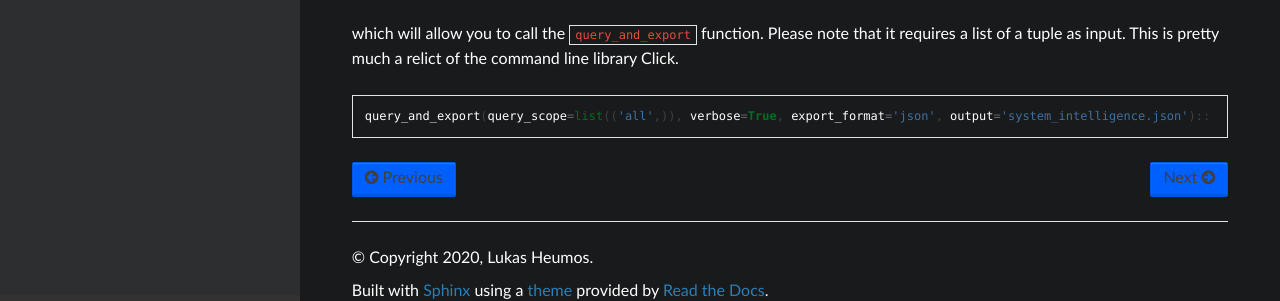
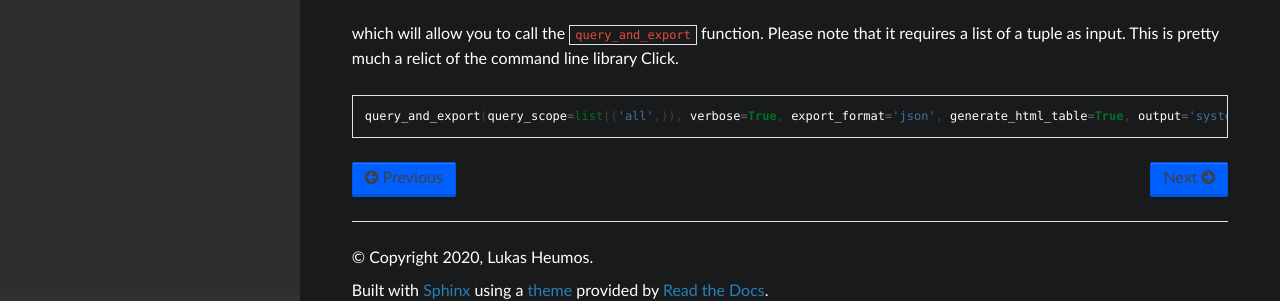
Before and after one commit to mlf-core/system-intelligence, a Sphinx documentation site: the page built from docs/usage.rst, in a window 1280 px wide and 900 px high, scrolled down 576 px. Shown: the part 573-874 px from the top of the window. Built offline with Sphinx 7.4.7 and the Read the Docs theme 2.0.0, drawn with Linux system fonts in a browser that asks for light colours.

Commit message:
[FEATURE] Added generate_html_table to usage.rst

```diff
--- a/docs/usage.rst
+++ b/docs/usage.rst
@@ -60,4 +60,4 @@ This is pretty much a relict of the command line library Click.
 
 .. code-block:: python
 
-    query_and_export(query_scope=list(('all',)), verbose=True, export_format='json', output='system_intelligence.json')::
+    query_and_export(query_scope=list(('all',)), verbose=True, export_format='json', generate_html_table=True, output='system_intelligence.json')::
```
